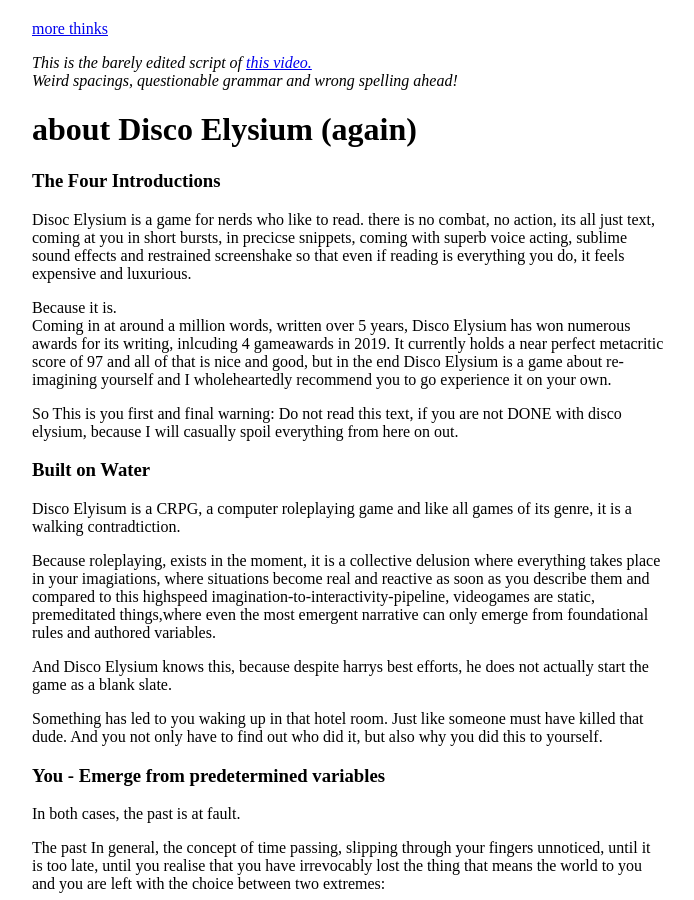
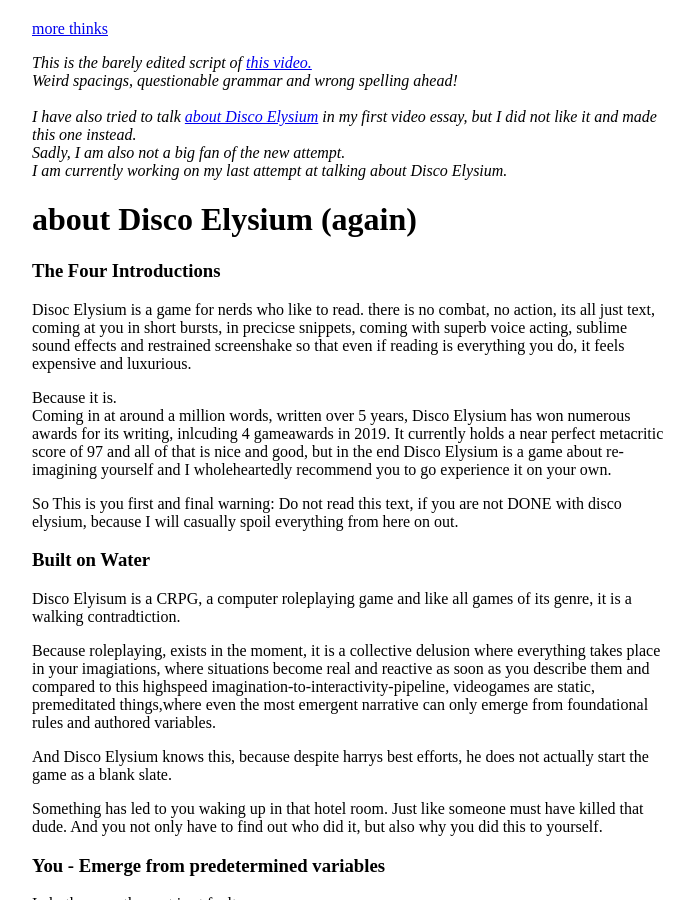
Before and after one commit to stuffedwombat/stuffedwombat.github.io, a Jekyll site: the page built from about_disco_elysium.md, in a window 1280 px wide and 900 px high. Shown: the whole window, without its empty margins (292-986 px from the left). Built offline with Jekyll 4.4.1, drawn with Linux system fonts in a browser that asks for light colours; our own code applies the rules of GitHub Pages for plain Markdown files; comment, search, counter and statistics services are not loaded.

Commit message:
Update about_disco_elysium.md

```diff
--- a/about_disco_elysium.md
+++ b/about_disco_elysium.md
@@ -1,7 +1,9 @@
 [more thinks](thinking)
 
 *This is the barely edited script of <a href="https://www.youtube.com/watch?v=sbj6BCLrZ_I" target="_blank">this video.</a>
-<br>Weird spacings, questionable grammar and wrong spelling ahead!*
+<br>Weird spacings, questionable grammar and wrong spelling ahead!*<br>
+<br> *I have also tried to talk [about Disco Elysium](https://www.youtube.com/watch?v=eqgKnwjRC6I) in my first video essay, but I did not like it and made this one instead.* <br> *Sadly, I am also not a big fan of the new attempt.*<br> *I am currently working on my last attempt at talking about Disco Elysium.*
+
 
 <h1>about Disco Elysium (again)</h1>
 
```
